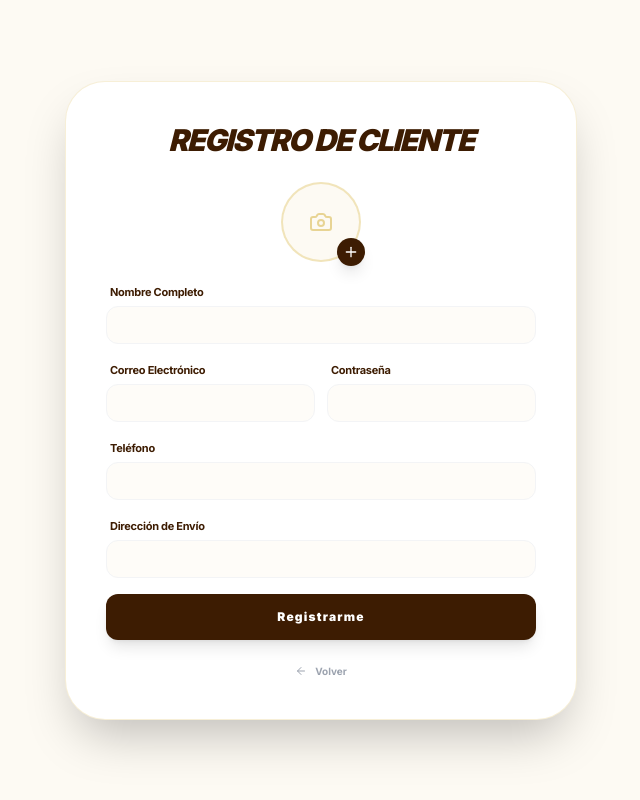
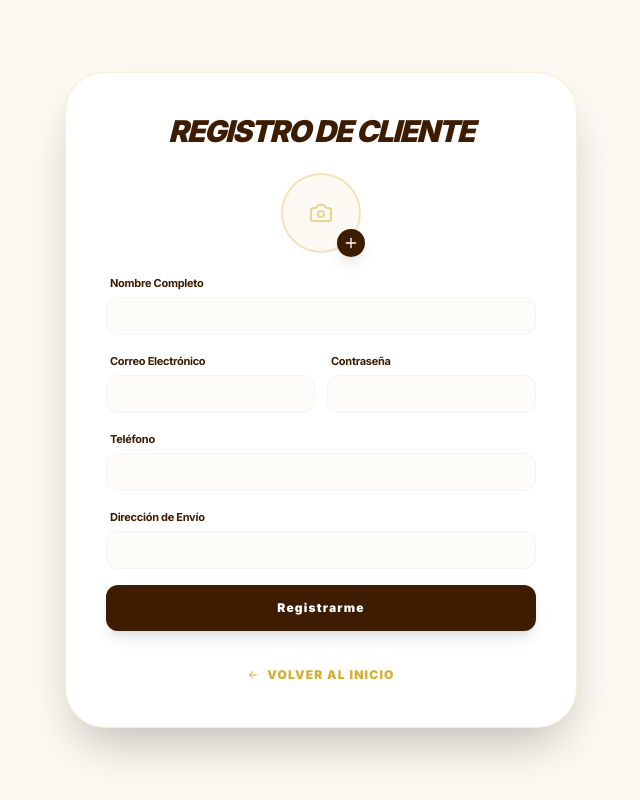
Before and after one commit to Mayra2410/ProyectoOctavoWonka, a Flask app: page /registro_cliente in a window 1280 px wide. Shown: the whole page, without its empty margins (319-959 px from the left). Run offline with Flask 3, Linux system fonts and the light colour scheme; some libraries are stand-ins or nearby versions.

Commit message:
Modificaciones

```diff
--- a/templates/registro/usuarioRegistro.html
+++ b/templates/registro/usuarioRegistro.html
@@ -83,11 +83,12 @@
             </button>
         </form>
 
-        <div class="mt-6 text-center">
-            <a href="{{ url_for('index') }}" class="text-gray-400 hover:text-wonka-chocolate text-[10px] font-bold flex items-center justify-center gap-2">
-                <i data-lucide="arrow-left" class="w-3 h-3"></i> Volver
-            </a>
-        </div>
+        <div class="mt-8 text-center">
+                <a href="{{ url_for('index') }}" class="inline-flex items-center gap-2 text-xs font-black uppercase tracking-widest text-[#d4af37] hover:text-[#3d1c02] transition-colors">
+                    <i data-lucide="arrow-left" class="w-3 h-3"></i>
+                    Volver al inicio
+                </a>
+            </div>
     </div>
 
     <script>
```
Also changed, not shown: 1 other file.
